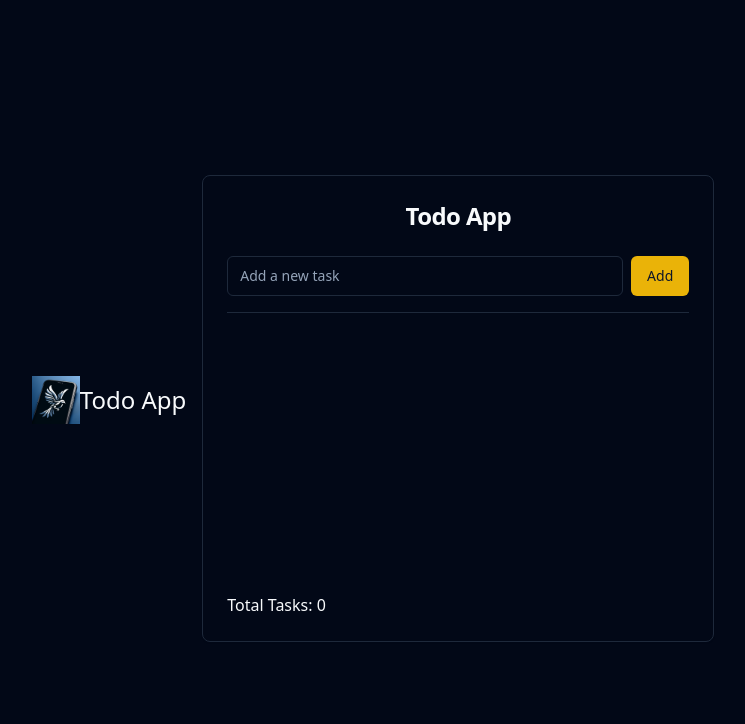
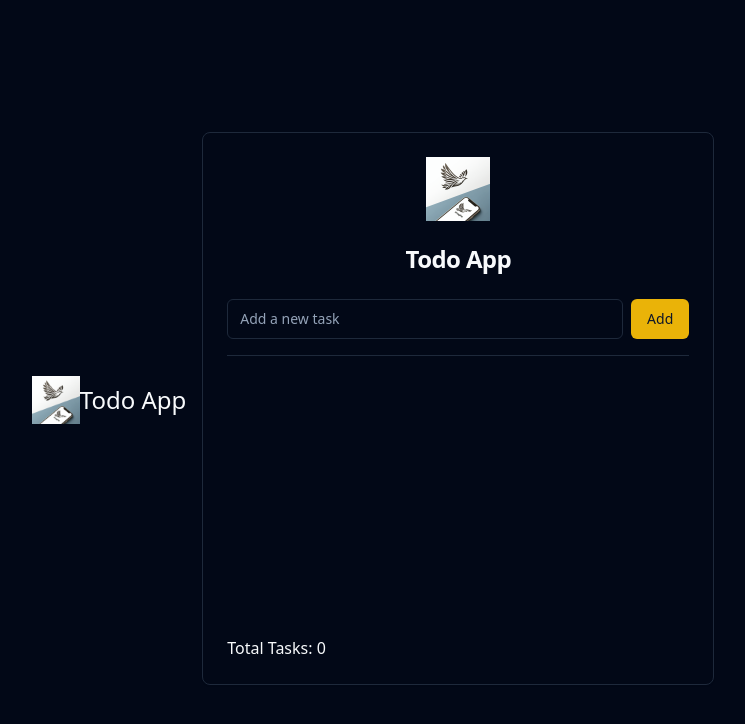
Before and after one commit to GPT-Engineer-App-Dev/t-8621, a React (Vite) app: page / in a window 1280 px wide. Shown: the top 724 px of the page, without its empty margins (275-1020 px from the left). Built offline with nearby package versions, Linux system fonts and the light colour scheme.

Commit message:
Add flying bird logo to the header of the todo app.

```diff
--- a/src/pages/Index.jsx
+++ b/src/pages/Index.jsx
@@ -1,5 +1,5 @@
 import React, { useState, useEffect } from "react";
-import flyingBirdLogo from "../../public/images/flying-bird-logo.png";
+import flyingBirdLogo from "@/public/images/flying-bird-logo.png";
 import { Button } from "@/components/ui/button";
 import { Input } from "@/components/ui/input";
 import { Card, CardContent, CardFooter, CardHeader, CardTitle } from "@/components/ui/card";
@@ -47,6 +47,7 @@ const Index = () => {
       </header>
       <Card className="w-full max-w-lg bg-card text-card-foreground mt-4">
         <CardHeader>
+          <img src={flyingBirdLogo} alt="Flying Bird Logo" className="mx-auto mb-4 w-16 h-16" />
           <CardTitle className="text-center text-2xl">Todo App</CardTitle>
         </CardHeader>
         <CardContent>
```
Also changed, not shown: public/images/flying-bird-logo.png.
